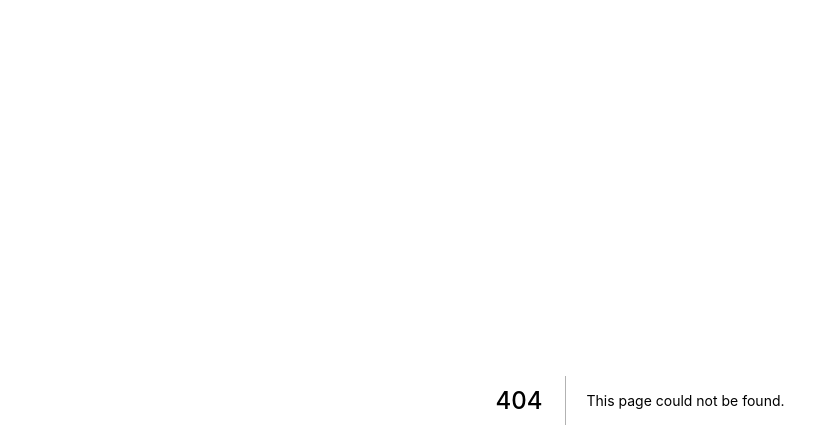
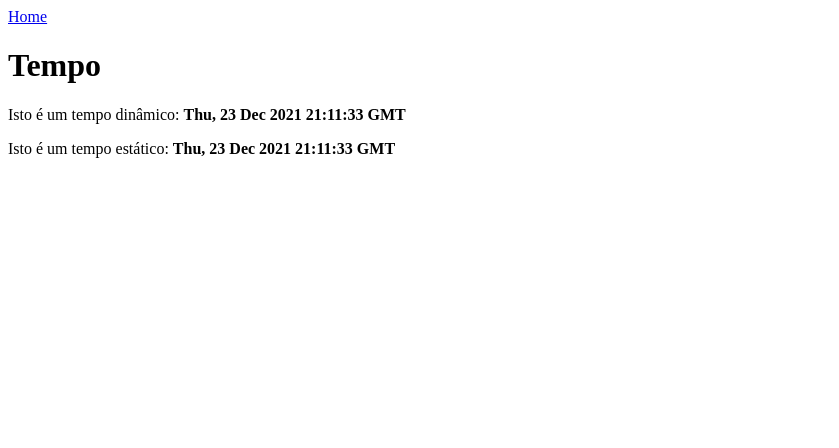
Before and after one commit to ItanuRomero/firstNextjsContact, a Next.js app: page /time in a window 1280 px wide. Before the commit this address had no page. Shown: the top 448 px of the page, without its empty margins (0-839 px from the left). Built offline with nearby package versions, Linux system fonts and the light colour scheme.

Commit message:
Create time page using getStaticProps

```diff
--- a/pages/index.js
+++ b/pages/index.js
@@ -7,6 +7,9 @@ function Home() {
             <Link href="/counter">
                 <a>Contador</a>
             </Link>
+            <Link href="/time">
+                <a>Tempo</a>
+            </Link>
         </>
     )
 }
--- /dev/null
+++ b/pages/time.js
@@ -0,0 +1,30 @@
+import Link from "next/link";
+
+function Tempo(props) {
+    const dynamicDate = new Date();
+    const dynamicDateString = dynamicDate.toGMTString();
+
+    return (
+        <>
+            <Link href="/">
+                <a>Home</a>
+            </Link>
+            <h1>Tempo</h1>
+            <p>Isto é um tempo dinâmico: <strong>{dynamicDateString}</strong></p>
+            <p>Isto é um tempo estático: <strong>{props.staticDateString}</strong></p>
+        </>
+    )
+}
+
+export function getStaticProps() {
+    const staticDate = new Date();
+    const staticDateString = staticDate.toGMTString();
+
+    return {
+        props: {
+            staticDateString
+        }
+    }
+}
+
+export default Tempo;
```
